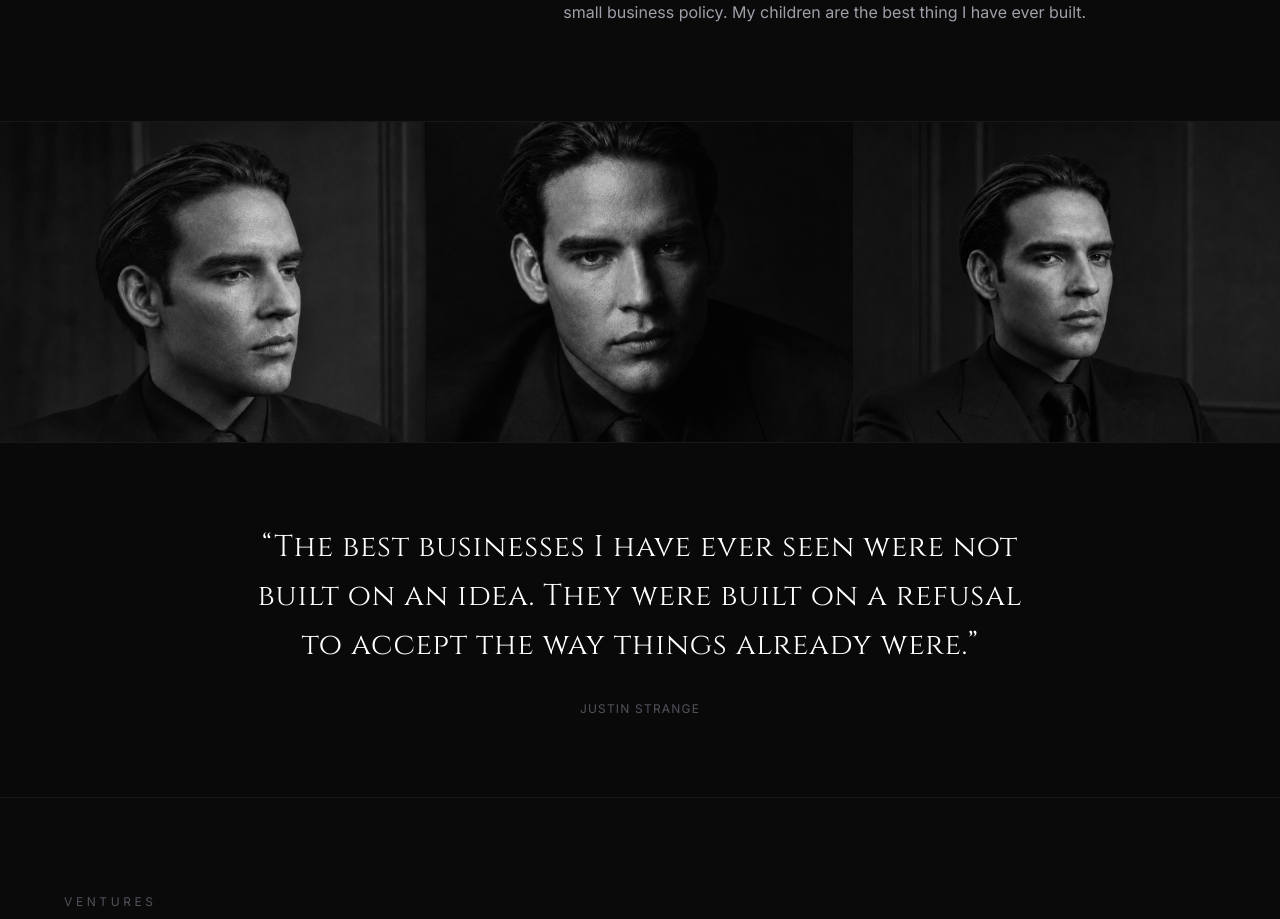
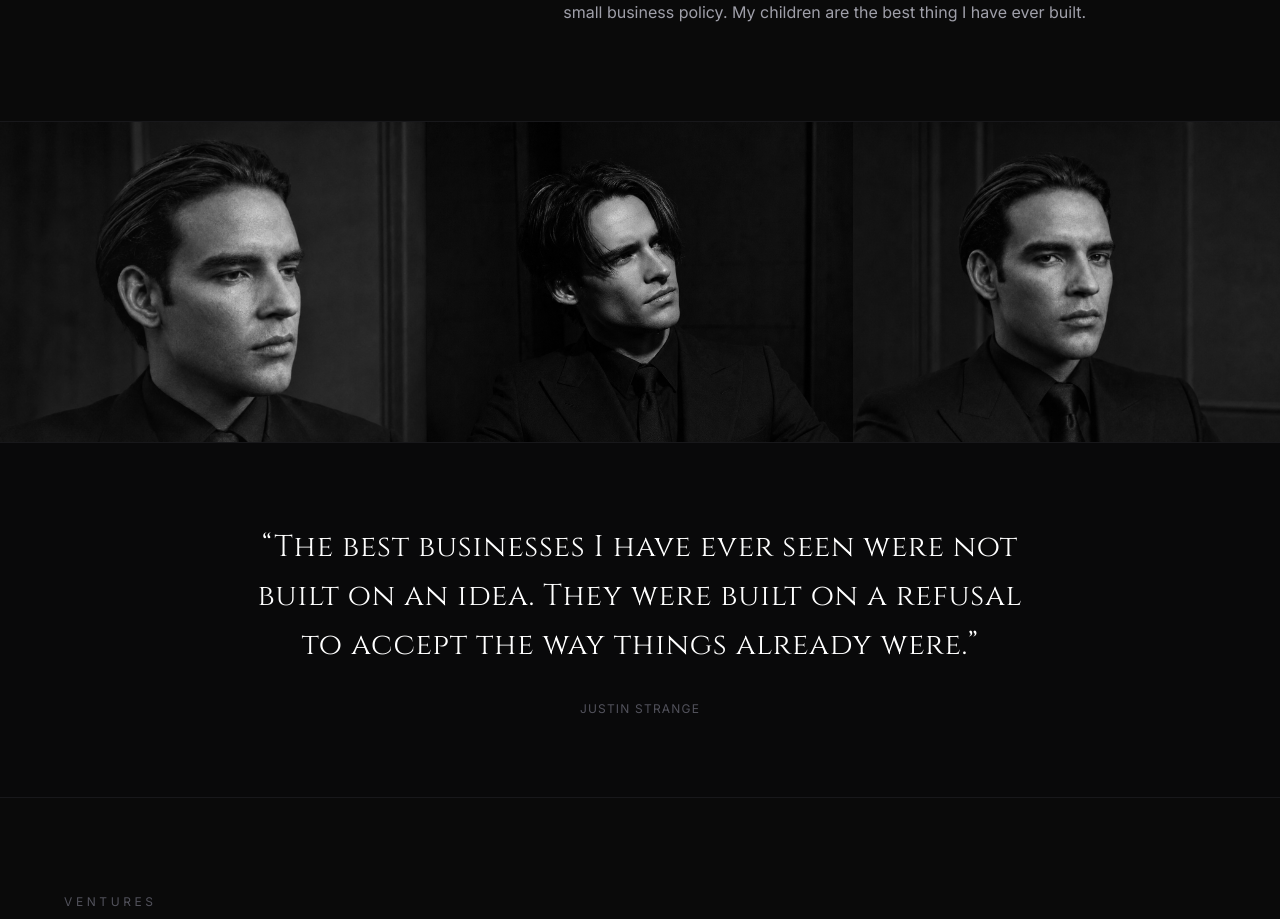
Before and after one commit to justinarstrange-commits/Justin-strange-site, a Next.js app: page / in a window 1280 px wide. Shown: the part 1680-2599 px from the top of the page. Built offline with nearby package versions, Linux system fonts and the light colour scheme; no server answers.

Commit message:
Replace middle strip photo with new portrait

```diff
--- a/app/page.tsx
+++ b/app/page.tsx
@@ -356,11 +356,10 @@ export default function Home() {
           </div>
           <div className="relative overflow-hidden">
             <Image
-              src="/js-portrait-close.png"
+              src="/js-portrait-alt.png"
               alt="Justin Strange"
               fill
-              className="object-cover grayscale"
-              style={{ objectPosition: "center 20%" }}
+              className="object-cover object-top grayscale"
             />
           </div>
           <div className="relative overflow-hidden">
```
Also changed, not shown: public/js-portrait-alt.png (added).
